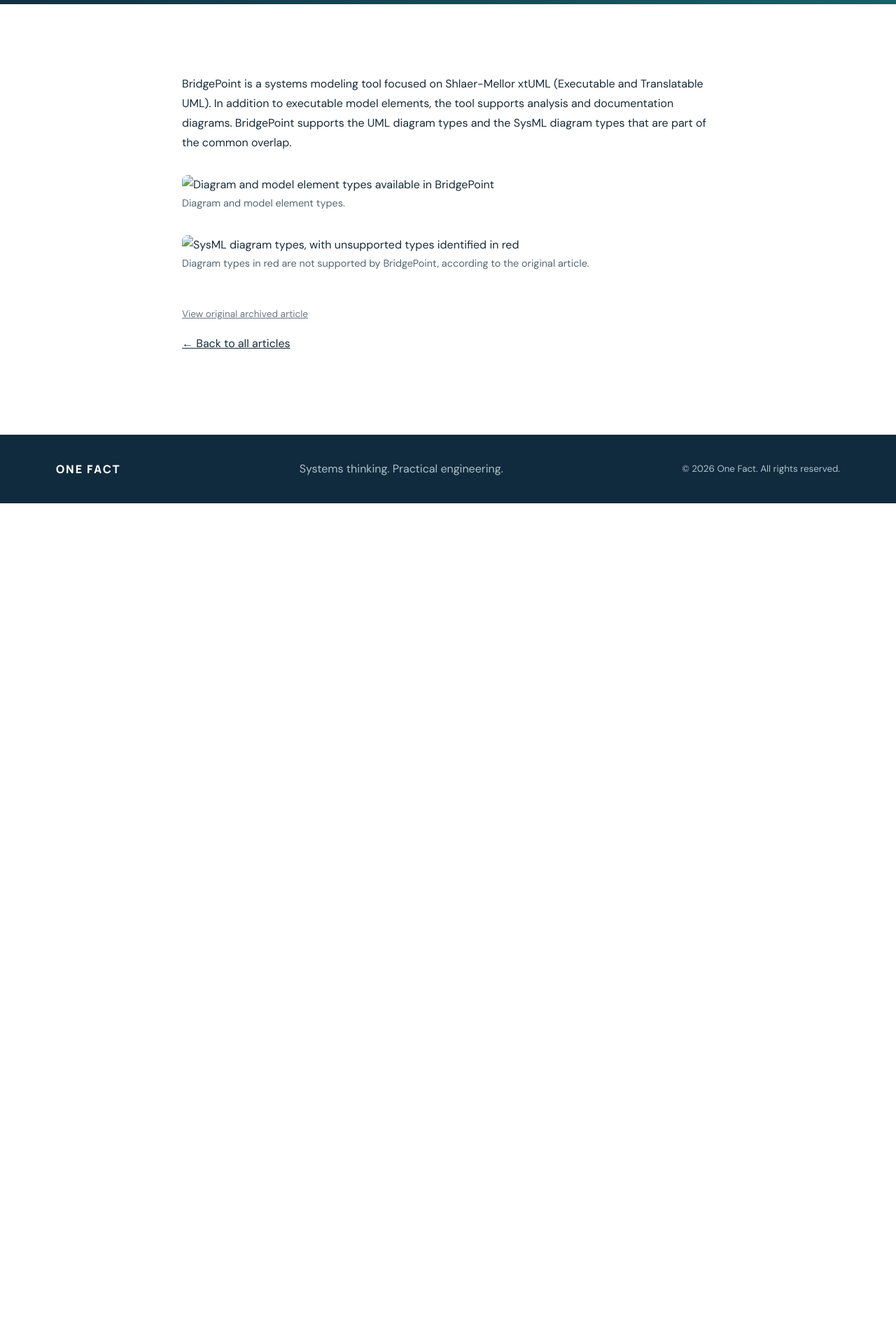
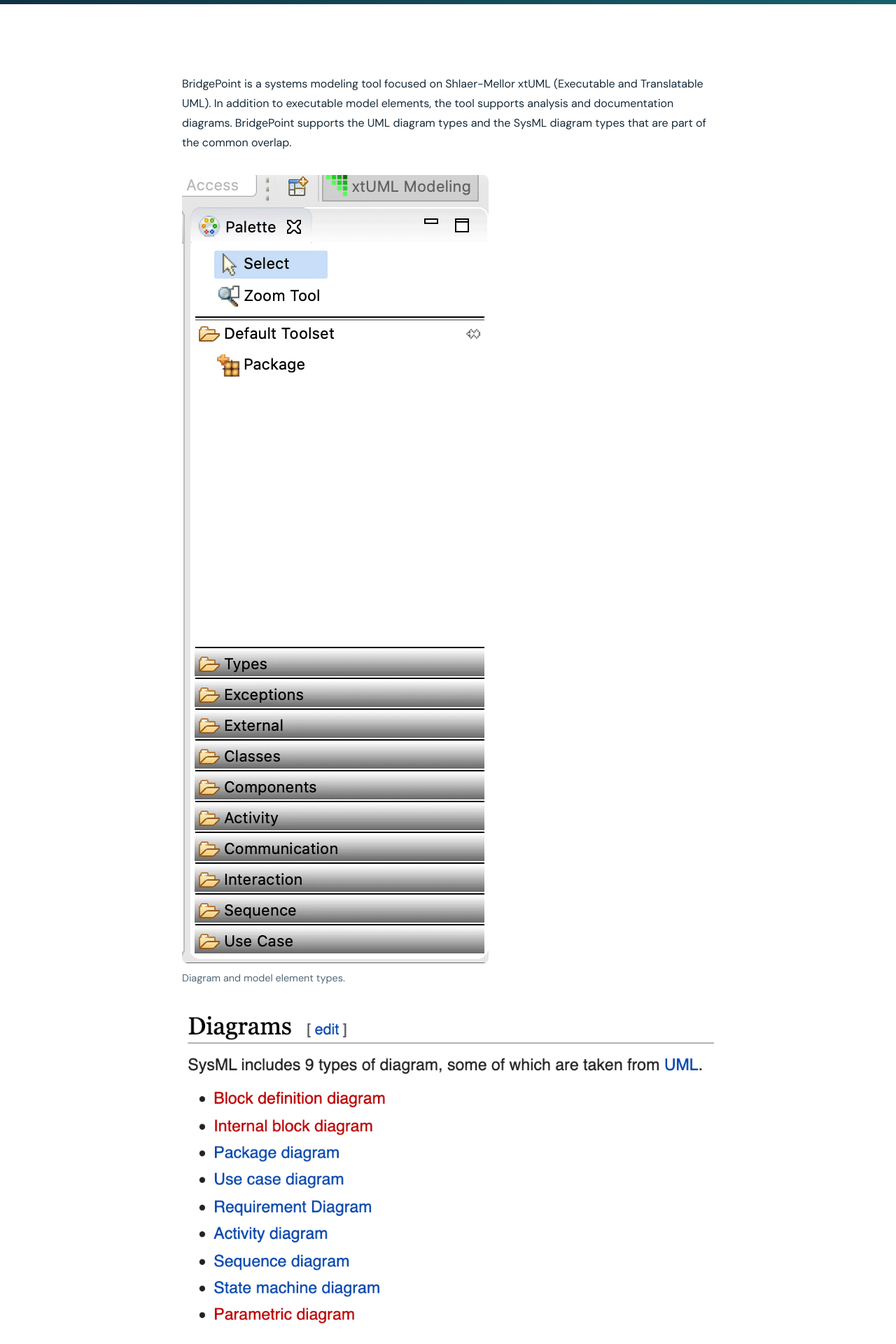
Before and after one commit to xtuml/onefactinc, a Jekyll site: the page built from _articles/diagram-and-element-types.html, in a window 1280 px wide. Shown: the part 434-2354 px from the top of the page at 70% size. Built offline with Jekyll 4.4.1, drawn with Linux system fonts in a browser that asks for light colours; before the commit the page ends 1153 px from its top, so only the background shows below that.

Commit message:
Use locally hosted article images

```diff
--- a/_articles/diagram-and-element-types.html
+++ b/_articles/diagram-and-element-types.html
@@ -10,10 +10,10 @@ BridgePoint is a systems modeling tool focused on Shlaer-Mellor xtUML (Executabl
 BridgePoint supports the UML diagram types and the SysML diagram types that are part of the common overlap.
 
 <figure>
-  <img src="https://xtuml.github.io/onefactnet/wp-content/uploads/2020/04/diagram_elements-9630063.gif" alt="Diagram and model element types available in BridgePoint" loading="lazy">
+  <img src="{{ '/assets/images/diagram_elements-9630063.gif' | relative_url }}" alt="Diagram and model element types available in BridgePoint" loading="lazy">
   <figcaption>Diagram and model element types.</figcaption>
 </figure>
 <figure>
-  <img src="https://xtuml.github.io/onefactnet/wp-content/uploads/2020/04/sysmldiagrams-7720396.png" alt="SysML diagram types, with unsupported types identified in red" loading="lazy">
+  <img src="{{ '/assets/images/sysmldiagrams-7720396.png' | relative_url }}" alt="SysML diagram types, with unsupported types identified in red" loading="lazy">
   <figcaption>Diagram types in red are not supported by BridgePoint, according to the original article.</figcaption>
 </figure>
```
